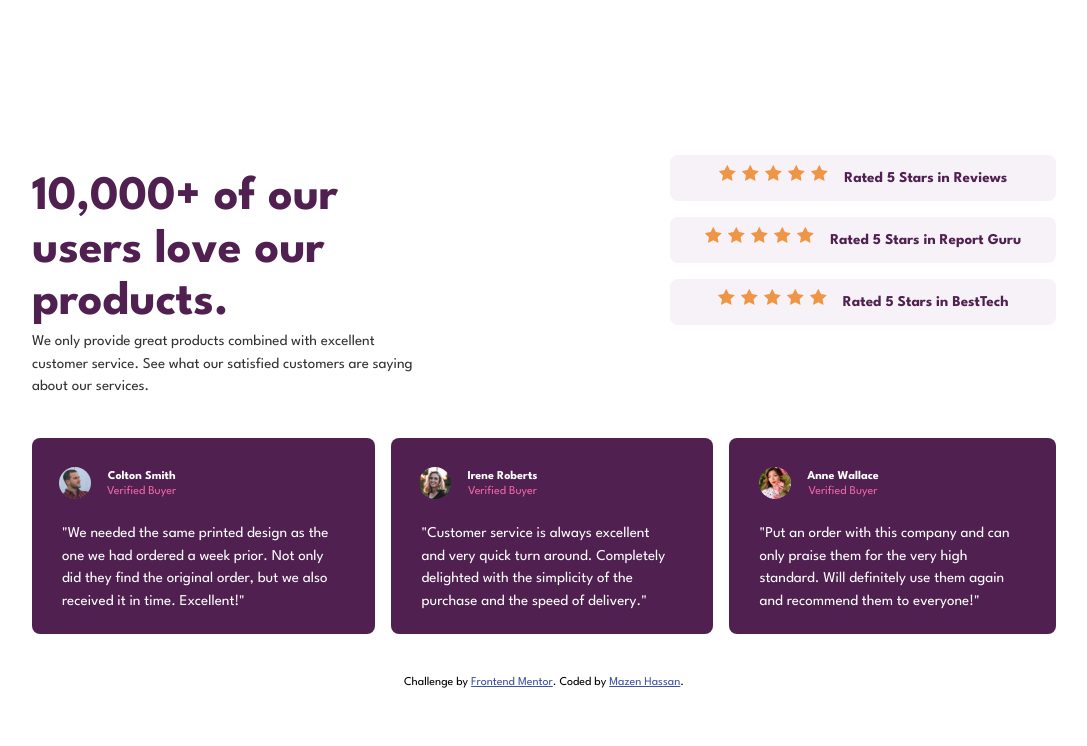
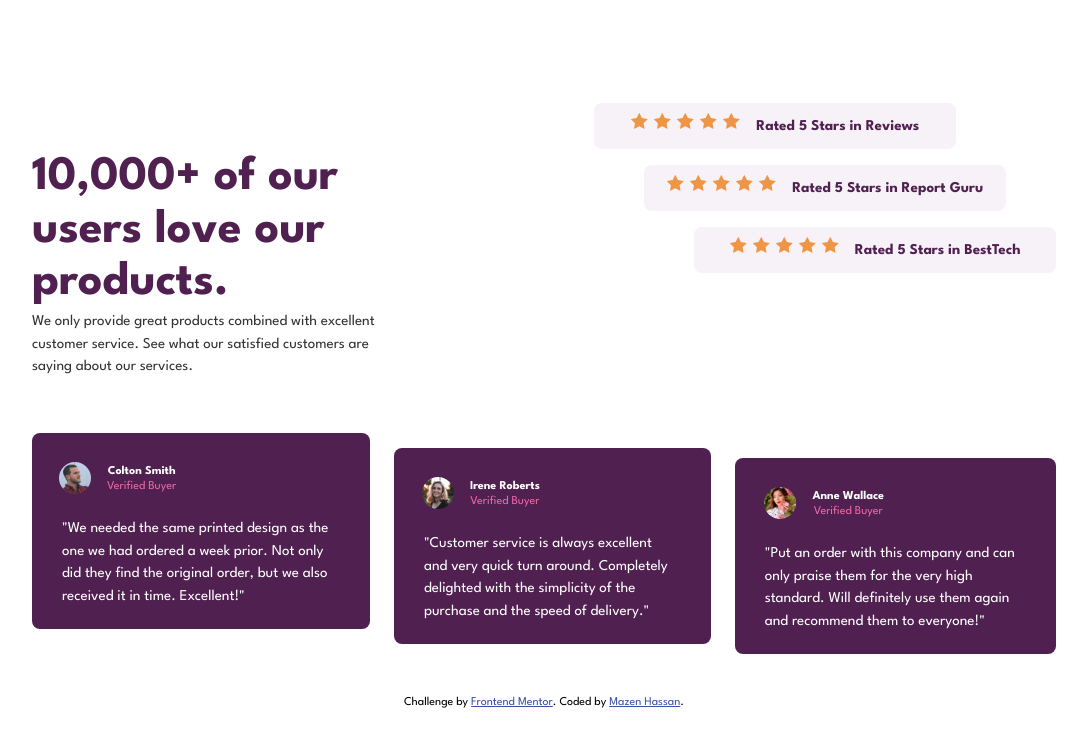
Before and after one commit to Mazz100/Social-Proof-Section, a plain HTML site: page index.html in a window 1280 px wide. Shown: the whole page, without its empty margins (96-1183 px from the left). Drawn offline with Linux system fonts and the light colour scheme.

Commit message:
Style Update
- Used position property to move cards and rating.

```diff
--- a/Styles/style.scss
+++ b/Styles/style.scss
@@ -132,8 +132,8 @@ figcaption {
     display: grid;
     grid-template-columns: repeat($columns, 1fr);
     grid-template-rows: repeat($rows, 1fr);
-    align-items: center;
-    gap: 2.5rem;
+
+    gap: 5rem;
 
 }
 
@@ -153,6 +153,7 @@ figcaption {
     }
 
     .rating-main {
+        position: relative;
         grid-area: 1/4/2/6;
 
         .stars {
@@ -164,27 +165,42 @@ figcaption {
     .rate2,
     .rate3 {
         @include Flex(row);
+    }
 
+    .rate1 {
+        position: relative;
+        content: '';
+        right: 100px;
+
+    }
+
+    .rate2 {
+        position: relative;
+        content: '';
+        right: 50px;
 
     }
 
     .card-main {
-        margin-right: 16px;
-
+        position: relative;
+        content: '';
     }
 
 
     //Parent div of Cards Main
     .user-reviews {
         @include Flex(row);
-
         grid-column-start: 1;
         grid-column-end: 6;
+        gap: 1.5rem;
 
-        .card3 {
-            margin-right: 0;
+        .card1 {
+            bottom: 25px;
         }
 
+        .card2 {
+            bottom: 10px;
+        }
     }
 
 
```
Also changed, not shown: Styles/style.css, 1 other file.
